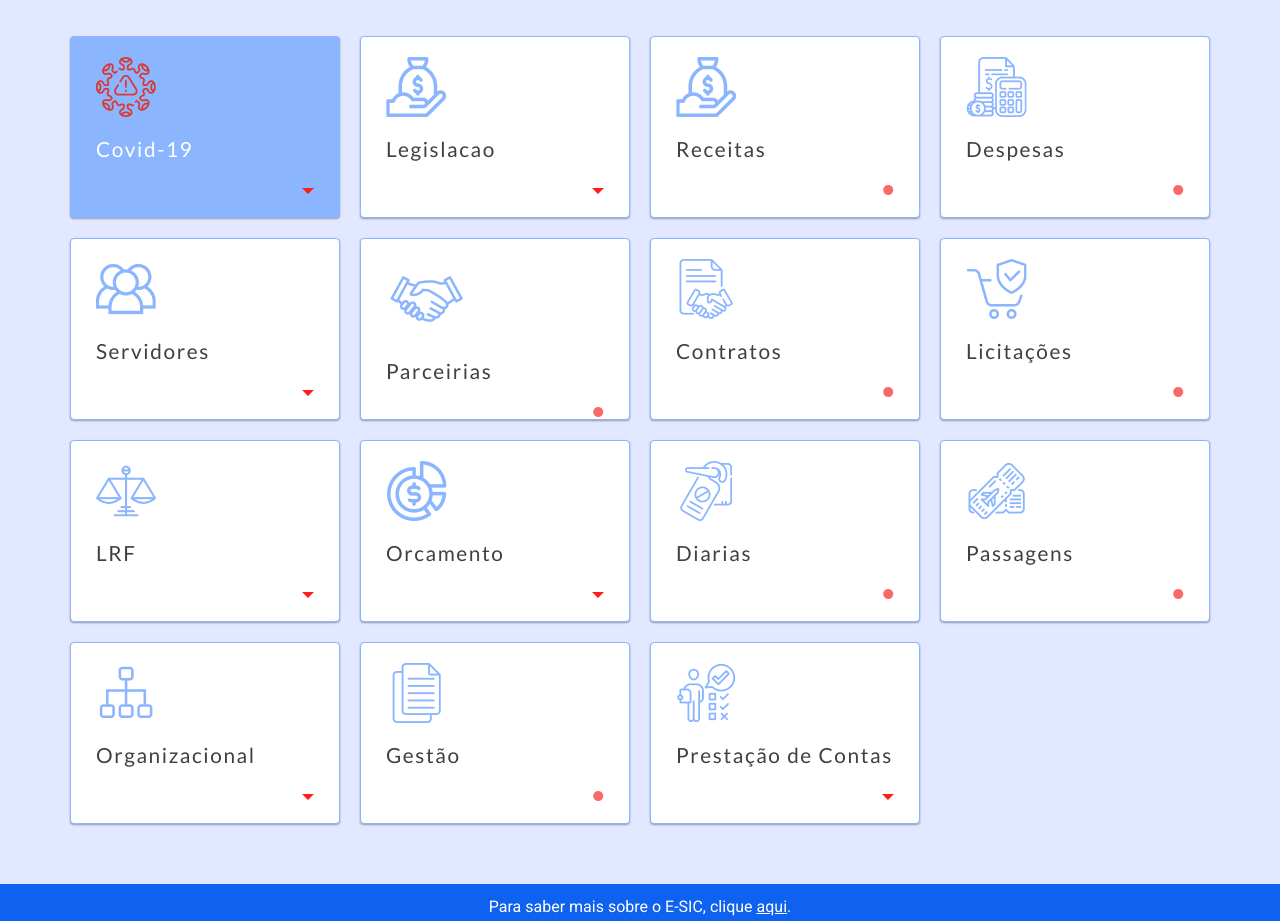
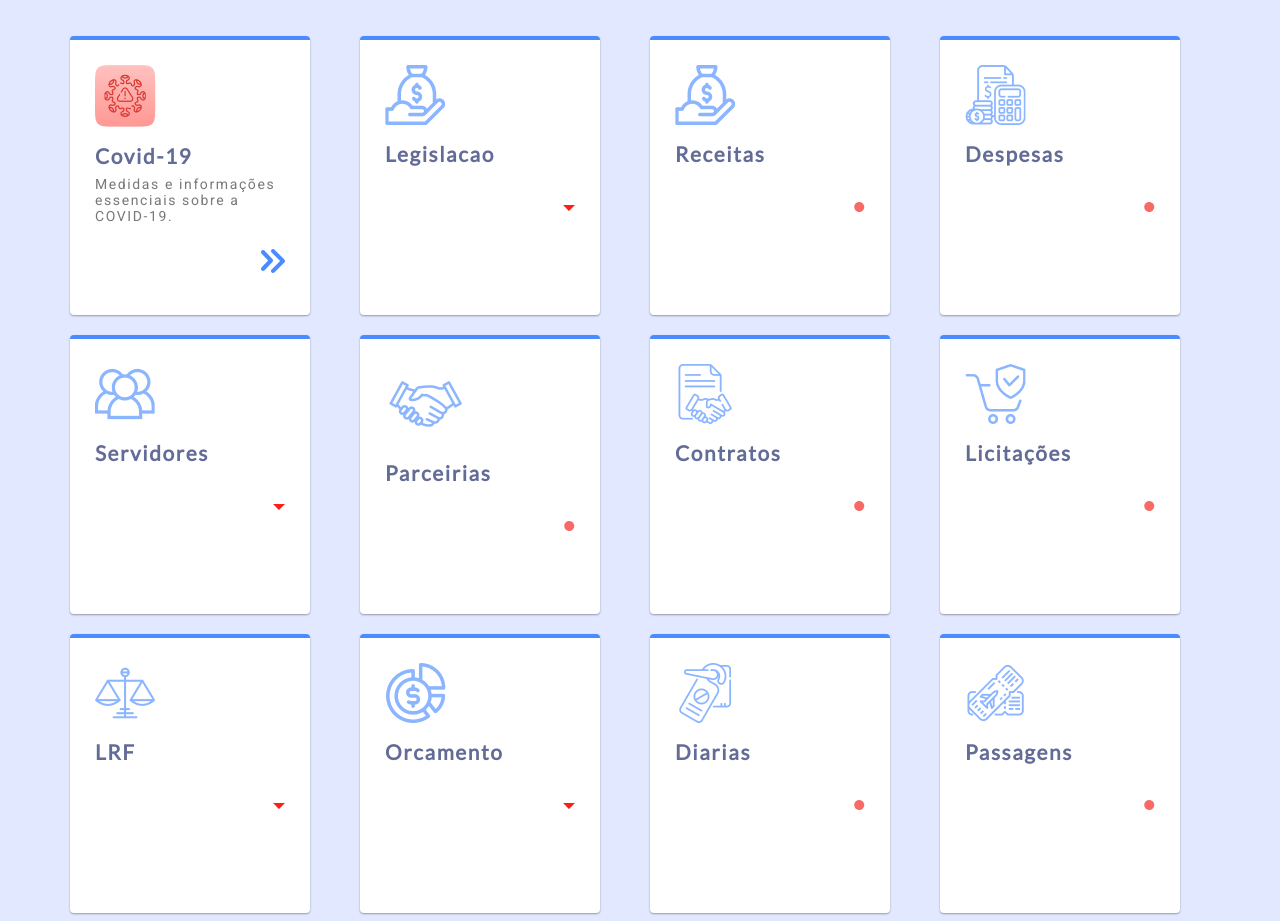
Before and after one commit to pedro-henrique-mcz/municipios, a plain HTML site: page index.html in a window 1280 px wide. Shown: the part 500-1421 px from the top of the page. Drawn offline with nearby package versions, Linux system fonts and the light colour scheme.

Commit message:
Primeiras alteracoes na seccao de cards

```diff
--- a/index.html
+++ b/index.html
@@ -101,22 +101,24 @@
   <section class="federal-banner">
     <p>Para detalhes das leis federais do portal, clique <a href="#" class="internal-link">aqui</a>.</p>
   </section>
+  <!--Cards Section-->
   <section class="cards-section">
     <ul class="cards grid-container">
-      <li class="card covid col-span-3">
+      <li class="card col-span-3">
         <div class="card-img">
-          <img src="img/cards-icon/covid.png" alt="covid">
+          <img src="img/cards-icon/covid-icon.png" alt="covid">
         </div>
-        <p class="card-name">Covid-19</p>
+        <p class="card-title">Covid-19</p>
+        <p>Medidas e informações essenciais sobre a COVID-19.</p>
         <div class="vetor-card">
-          <img src="img/icons/dropdown.png" alt="vetor-card-drop">
+          <img src="img/icons/simbolo-seta-2.png" alt="vetor-card-drop">
         </div>
       </li>
       <li class="card col-span-3 dropdown-card none">
         <div class="card-img">
           <img src="img/cards-icon/receitas.png" alt="covid">
         </div>
-        <p class="card-name">Legislacao</p>
+        <p class="card-title">Legislacao</p>
         <div class="vetor-card">
           <img src="img/icons/dropdown.png" alt="vetor-card">
         </div>
@@ -135,7 +137,7 @@
         <div class="card-img">
           <img src="img/cards-icon/receitas.png" alt="covid">
         </div>
-        <p class="card-name">Receitas</p>
+        <p class="card-title">Receitas</p>
         <div class="vetor-card">
           <img src="img/icons/point.png" alt="vetor-card">
         </div>
@@ -144,7 +146,7 @@
         <div class="card-img">
           <img src="img/cards-icon/despesas.png" alt="covid">
         </div>
-        <p class="card-name">Despesas</p>
+        <p class="card-title">Despesas</p>
         <div class="vetor-card">
           <img src="img/icons/point.png" alt="vetor-card">
         </div>
@@ -153,7 +155,7 @@
         <div class="card-img">
           <img src="img/cards-icon/servidores.png" alt="covid">
         </div>
-        <p class="card-name">Servidores</p>
+        <p class="card-title">Servidores</p>
         <div class="vetor-card">
           <img src="img/icons/dropdown.png" alt="vetor-card-drop">
         </div>
@@ -166,7 +168,7 @@
         <div class="card-img">
           <img src="img/cards-icon/parcerias.png" alt="covid">
         </div>
-        <p class="card-name">Parceirias</p>
+        <p class="card-title">Parceirias</p>
         <div class="vetor-card">
           <img src="img/icons/point.png" alt="vetor-card">
         </div>
@@ -175,7 +177,7 @@
         <div class="card-img">
           <img src="img/cards-icon/contrato.png" alt="covid">
         </div>
-        <p class="card-name">Contratos</p>
+        <p class="card-title">Contratos</p>
         <div class="vetor-card">
           <img src="img/icons/point.png" alt="vetor-card">
         </div>
@@ -184,7 +186,7 @@
         <div class="card-img">
           <img src="img/cards-icon/seguro.png" alt="covid">
         </div>
-        <p class="card-name">Licitações</p>
+        <p class="card-title">Licitações</p>
         <div class="vetor-card">
           <img src="img/icons/point.png" alt="vetor-card-drop">
         </div>
@@ -193,7 +195,7 @@
         <div class="card-img">
           <img src="img/cards-icon/LRF.png" alt="covid">
         </div>
-        <p class="card-name ">LRF</p>
+        <p class="card-title">LRF</p>
         <div class="vetor-card">
           <img src="img/icons/dropdown.png" alt="vetor-card">
         </div>
@@ -208,7 +210,7 @@
         <div class="card-img">
           <img src="img/cards-icon/orcamento.png" alt="covid">
         </div>
-        <p class="card-name">Orcamento</p>
+        <p class="card-title">Orcamento</p>
         <div class="vetor-card">
           <img src="img/icons/dropdown.png" alt="vetor-card">
         </div>
@@ -223,7 +225,7 @@
         <div class="card-img">
           <img src="img/cards-icon/diarias.png" alt="covid">
         </div>
-        <p class="card-name">Diarias</p>
+        <p class="card-title">Diarias</p>
         <div class="vetor-card">
           <img src="img/icons/point.png" alt="vetor-card-drop">
         </div>
@@ -232,7 +234,7 @@
         <div class="card-img">
           <img src="img/cards-icon/passagens.png" alt="covid">
         </div>
-        <p class="card-name">Passagens</p>
+        <p class="card-title">Passagens</p>
         <div class="vetor-card">
           <img src="img/icons/point.png" alt="vetor-card">
         </div>
@@ -241,7 +243,7 @@
         <div class="card-img">
           <img src="img/cards-icon/organizacional.png" alt="covid">
         </div>
-        <p class="card-name">Organizacional</p>
+        <p class="card-title">Organizacional</p>
         <div class="vetor-card">
           <img src="img/icons/dropdown.png" alt="vetor-card-drop">
         </div>
@@ -250,7 +252,7 @@
         <div class="card-img">
           <img src="img/cards-icon/relatorios.png" alt="covid">
         </div>
-        <p class="card-name"> Gestão</p>
+        <p class="card-title"> Gestão</p>
         <div class="vetor-card">
           <img src="img/icons/point.png" alt="vetor-card">
         </div>
@@ -259,7 +261,7 @@
         <div class="card-img">
           <img src="img/cards-icon/prestacao.png" alt="covid">
         </div>
-        <p class="card-name">Prestação de Contas</p>
+        <p class="card-title">Prestação de Contas</p>
         <div class="vetor-card">
           <img src="img/icons/dropdown.png" alt="vetor-card-drop">
         </div>
--- a/style.css
+++ b/style.css
@@ -234,7 +234,7 @@
 .esic-banner p {
   color: #fff;
 }
-
+/*-----------------------Card Section-----------------------*/
 .cards-section {
   width: 100%;
   padding-top: 60px;
@@ -244,42 +244,56 @@
 
 .card {
   display: flex;
-  height: 140px;
+  height: 210px;
   background-color: #fff;
-  border: 1px solid #8bb5ff;
+  border-top: 4px solid #4a8cff;
   border-radius: 4px;
-  padding: 20px 25px;
+  padding: 25px 25px 40px 25px;
   box-shadow: 0 1px 2px rgba(0, 0, 0, 0.12), 0 1px 2px rgba(0, 0, 0, 0.24);
   cursor: pointer;
   flex-direction: column;
   align-items: left;
   transition: all 0.3s cubic-bezier(0.25, 0.8, 0.25, 1);
   position: relative;
+
+  /*Card Typography*/
+
+  font-family: "Roboto", "sans-serif";
+  font-size: 0.875rem;
+  font-weight: 400;
+  letter-spacing: 0.1rem;
+  color: #787878;
+  max-width: 11.875rem;
+}
+
+.card-img {
+  margin-bottom: 13px;
+}
+
+.card-title {
+  font-family: "Lato", "sans-serif";
+  font-size: 1.3rem;
+  font-weight: 600;
+  letter-spacing: 0.1rem;
+  color: #636b97;
+  margin-bottom: 8px;
 }
 
 .card:hover {
-  box-shadow: 0px 4px 8px rgba(0, 0, 0, 0.2);
+  color: #fff;
+  background-color: #8bb5ff;
 }
 
-.card-img {
-  margin-bottom: 15px;
-}
-
-.card p {
-  font-family: "Lato", "sans-serif";
-  font-size: 1.3rem;
-  font-weight: 400;
-  letter-spacing: 0.1rem;
-  color: #404040;
-  margin-bottom: 20px;
+.card:hover .card-title,
+.card:hover p {
+  color: #fff;
 }
 
 .vetor-card {
+  margin-top: 25px;
   align-self: end;
 }
-.card.covid {
-  background-color: #8bb5ff;
-}
+
 .card.covid p {
   color: #fff;
 }
```
Also changed, not shown: img/cards-icon/covid-icon.png (added), img/cards-icon/seta-vetor.png (added), img/icons/seta-direita.png (added), img/icons/seta-dupla-ativada.png (added), img/icons/simbolo-seta-2.png (added), img/icons/simbolo-seta.png (added), note.txt (added).
